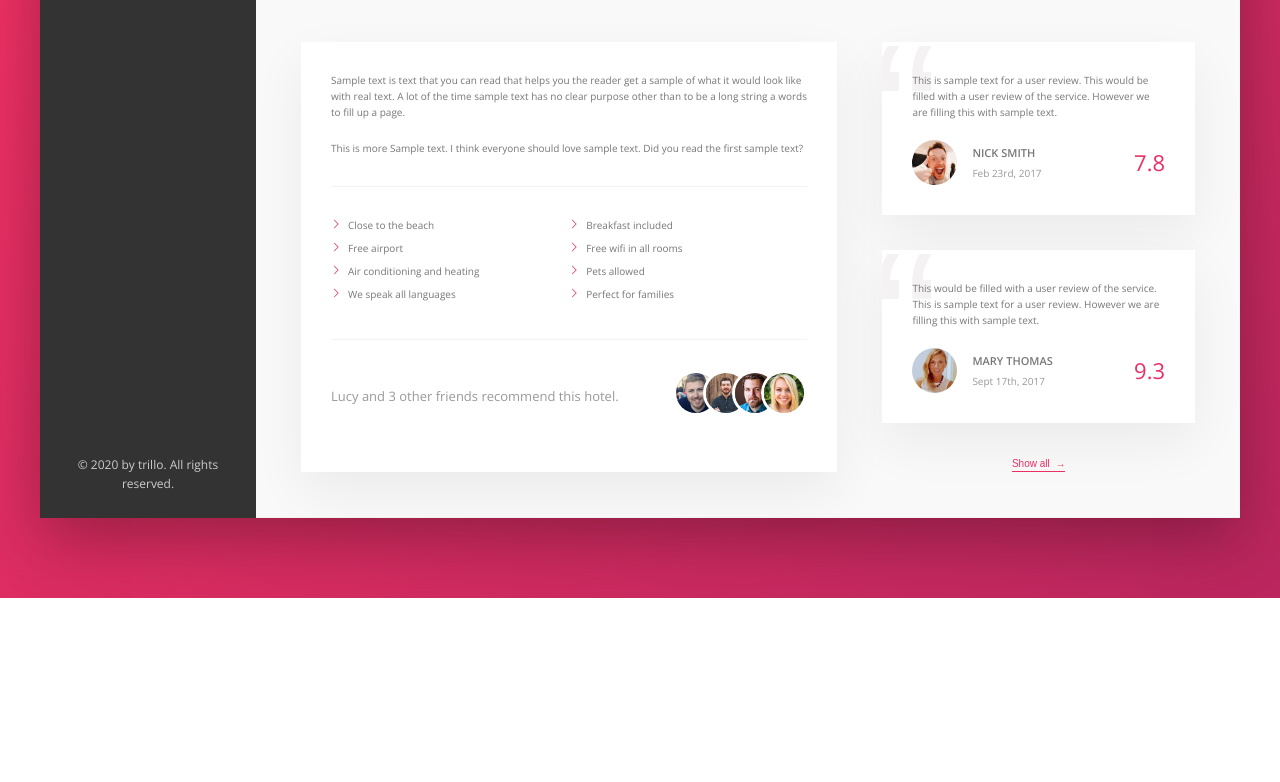
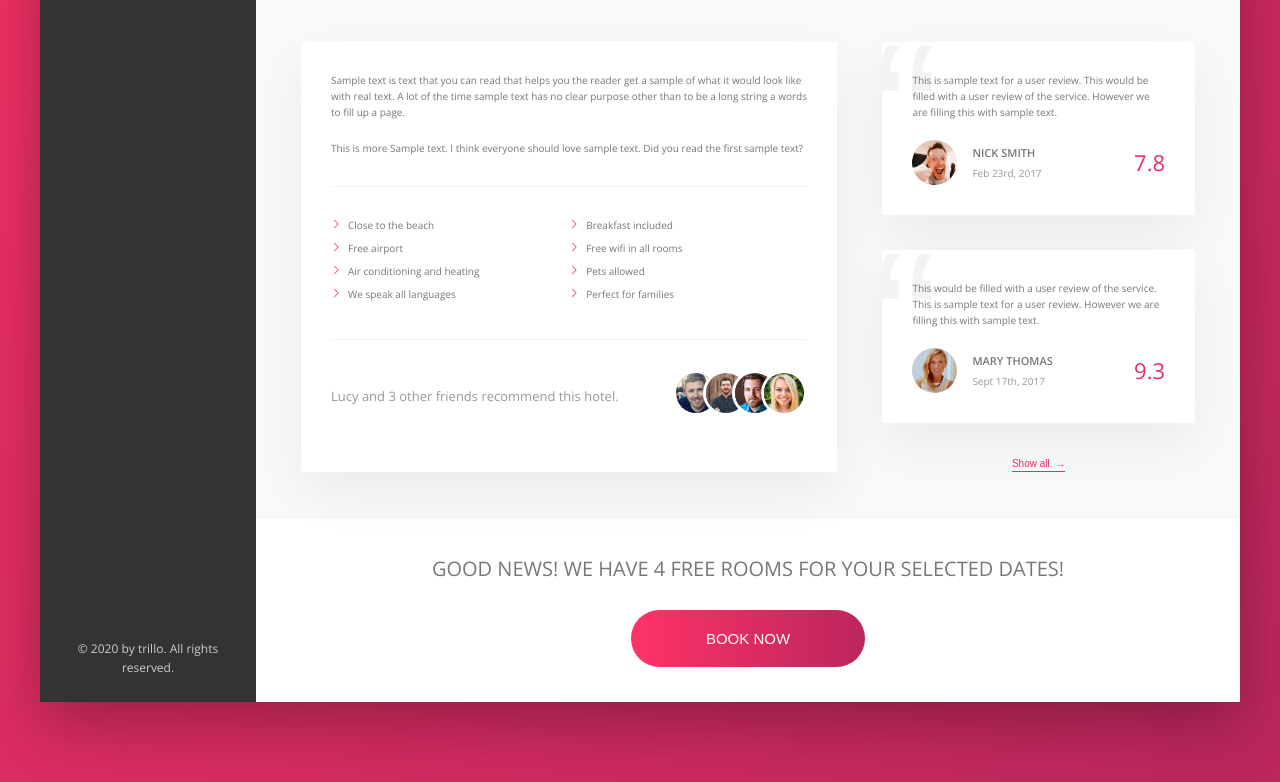
Before and after one commit to DerekEvanson/Trillo, a website: page index.html in a window 1280 px wide. Shown: the part 605-1387 px from the top of the page. Before the commit the page ends 1203 px from the top, so only its background shows below. Drawn offline with nearby package versions, Linux system fonts and the light colour scheme.

Commit message:
Call To Action Btn

```diff
--- a/index.html
+++ b/index.html
@@ -247,6 +247,15 @@
 							<button class="btn-inline">Show all <span>&rarr;</span></button>
 						</div>
 					</div>
+					<div class="cta">
+						<h2 class="cta__book-now">
+							Good news! We have 4 free rooms for your selected dates!
+						</h2>
+						<button class="btn">
+							<span class="btn__visible">Book now</span>
+							<span class="btn__invisible">Only 4 rooms left</span>
+						</button>
+					</div>
 				</main>
 			</div>
 		</div>
--- a/sass/_components.scss
+++ b/sass/_components.scss
@@ -439,3 +439,75 @@
 		z-index: 1;
 	}
 }
+
+////////////////////////////////////
+// CALL TO ACTION
+.cta {
+	padding: 3.5rem 0;
+	text-align: center;
+
+	&__book-now {
+		font-size: 2rem;
+		font-weight: 300;
+		text-transform: uppercase;
+		margin-bottom: 2.5rem;
+	}
+}
+
+////////////////////////////////////
+// CALL TO ACTION
+.btn {
+	font-size: 1.5rem;
+	font-weight: 300;
+	text-transform: uppercase;
+	border-radius: 100px;
+	border: none;
+	background-image: linear-gradient(
+		to right,
+		var(--color-primary-light),
+		var(--color-primary-dark)
+	);
+	color: var(--color-white);
+	position: relative;
+	overflow: hidden;
+	cursor: pointer;
+
+	& > * {
+		display: inline-block;
+		height: 100%;
+		width: 100%;
+		transition: all 0.2s;
+	}
+
+	&__visible {
+		padding: 2rem 7.5rem;
+	}
+
+	&__invisible {
+		position: absolute;
+		padding: 2rem 0;
+		left: 0;
+		top: -100%;
+	}
+
+	&:hover {
+		background-image: linear-gradient(
+			to left,
+			var(--color-primary-light),
+			var(--color-primary-dark)
+		);
+	}
+
+	&:hover &__visible {
+		transform: translateY(100%);
+	}
+
+	&:hover &__invisible {
+		top: 0;
+	}
+
+	&:focus {
+		outline: none;
+		animation: pulsate 1s infinite;
+	}
+}
```
Also changed, not shown: css/style.css.
